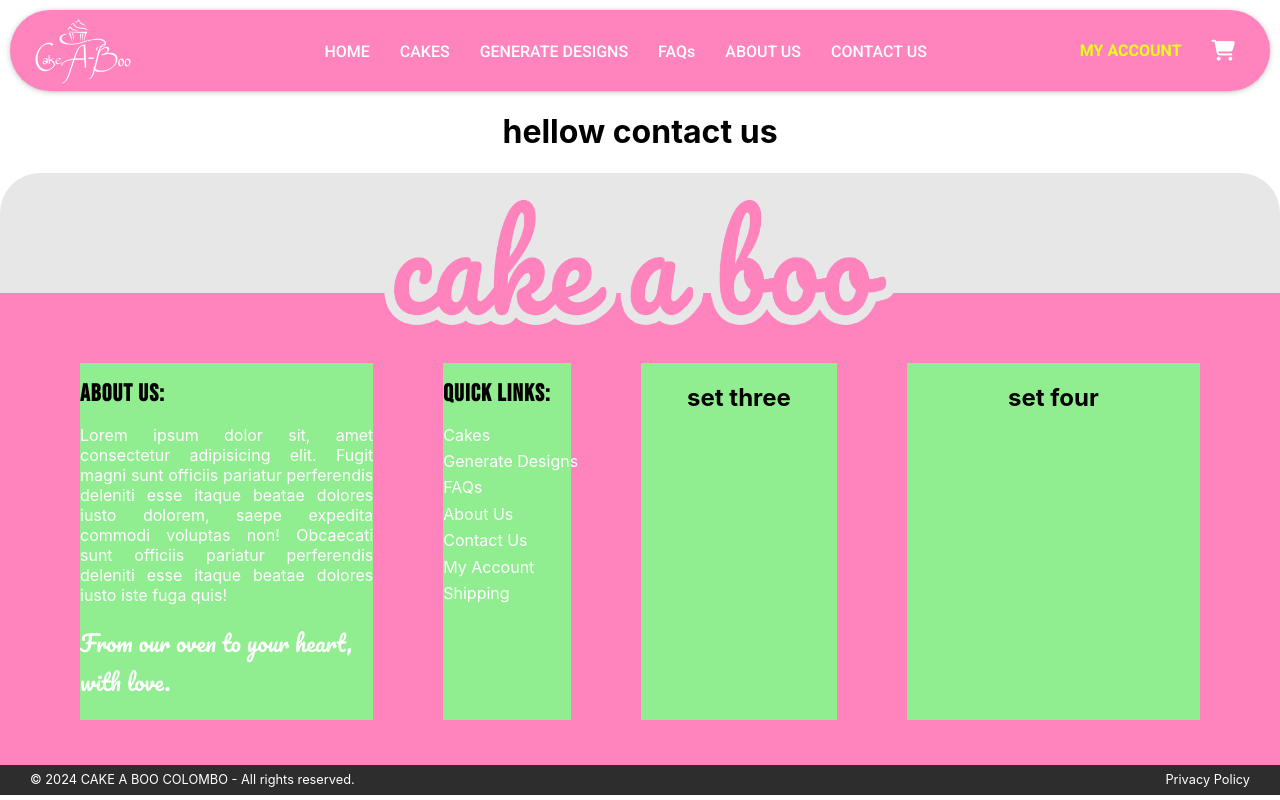
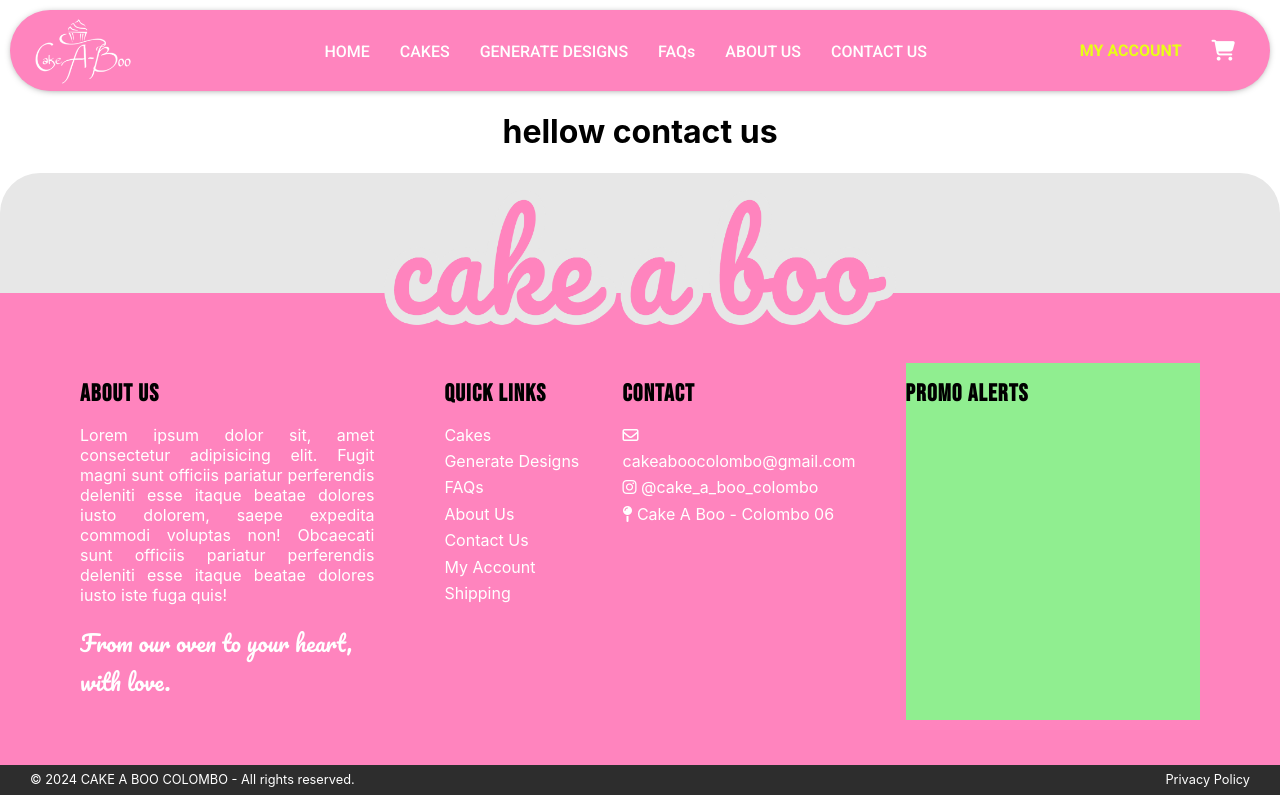
Before and after one commit to umedha33/e-com-cakeaboo, a React (Create React App) app: page /contactus in a window 1280 px wide. Built offline with nearby package versions, Linux system fonts and the light colour scheme; a web font is replaced by a local one.

Commit message:
footer last

```diff
--- a/src/components/Footer/Footer.css
+++ b/src/components/Footer/Footer.css
@@ -31,9 +31,9 @@
 /* ------------------------------------------------------------------- */
 
 .sec-one {
-    background: lightgreen;
     width: 30%;
     margin-left: 80px;
+    /* background: lightgreen; */
 }
 
 .sec-one h1 {
@@ -60,8 +60,8 @@
 /* ------------------------------------------------------------------- */
 
 .sec-two {
-    background: lightgreen;
     width: 10%;
+    /* background: lightgreen; */
 }
 
 .sec-two h1 {
@@ -94,8 +94,48 @@
 
 .sec-three {
     width: 20%;
+    margin-left: -20px;
+    /* background: lightgreen; */
+}
+
+.sec-three h1 {
+    font-family: "Bebas Neue", sans-serif;
+    font-weight: bold;
+    font-size: 1.5rem;
+    letter-spacing: 1.2px;
+    text-align: left;
+}
+
+.sec-three ul {
+    color: white;
+    text-align: left;
+    line-height: 1.65rem;
+    list-style: none;
+    padding: 0;
+    margin-top: -3px;
+    cursor: pointer;
+}
+
+
+/* ------------------------------------------------------------------- */
+
+.sec-four{
+    width: 30%;
     background: lightgreen;
+    margin-right: 80px;
+    margin-left: -20px;
 }
+
+.sec-four h1 {
+    font-family: "Bebas Neue", sans-serif;
+    font-weight: bold;
+    font-size: 1.5rem;
+    letter-spacing: 1.2px;
+    text-align: left;
+}
+
+
+/* ------------------------------------------------------------------- */
 
 .bottm-segmnt {
     display: flex;
@@ -113,11 +153,3 @@
     font-size: 0.8rem;
     font-weight: 400;
 }
-
-/* ------------------------------------------------------------------- */
-
-.sec-four{
-    width: 30%;
-    background: lightgreen;
-    margin-right: 80px;
-}
--- a/src/components/Footer/Footer.jsx
+++ b/src/components/Footer/Footer.jsx
@@ -12,12 +12,12 @@ const Footer = () => {
             <img id='cake-a-boo' src={cakeabooText} alt="cake-a-boo" />
             <div className="foot-elements">
                 <div className="sec-one">
-                    <h1>About Us:</h1>
+                    <h1>About Us</h1>
                     <p>Lorem ipsum dolor sit, amet consectetur adipisicing elit. Fugit magni sunt officiis pariatur perferendis deleniti esse itaque beatae dolores iusto dolorem, saepe expedita commodi voluptas non! Obcaecati sunt officiis pariatur perferendis deleniti esse itaque beatae dolores iusto iste fuga quis!</p>
                     <h2>From our oven to your heart, with love.</h2>
                 </div>
                 <div className="sec-two">
-                    <h1>Quick Links:</h1>
+                    <h1>Quick Links</h1>
                     <ul>
                         <li>Cakes</li>
                         <li>Generate Designs</li>
@@ -29,10 +29,16 @@ const Footer = () => {
                     </ul>
                 </div>
                 <div className="sec-three">
-                    <h2>set three</h2>
+                    <h1>Contact</h1>
+                    <ul>
+                        <li><i class="fa-regular fa-envelope"></i>  cakeaboocolombo@gmail.com</li>
+                        <li><i class="fa-brands fa-instagram"></i> @cake_a_boo_colombo</li>
+                        <li><i class="fa-solid fa-map-pin"></i> Cake A Boo - Colombo 06</li>
+                        {/* <li><i class="fa-solid fa-phone"></i> 081 234 5678</li> */}
+                    </ul>
                 </div>
                 <div className="sec-four">
-                    <h2>set four</h2>
+                    <h1>Promo Alerts</h1>
                 </div>
             </div>
             <div className="bottm-segmnt">
```
